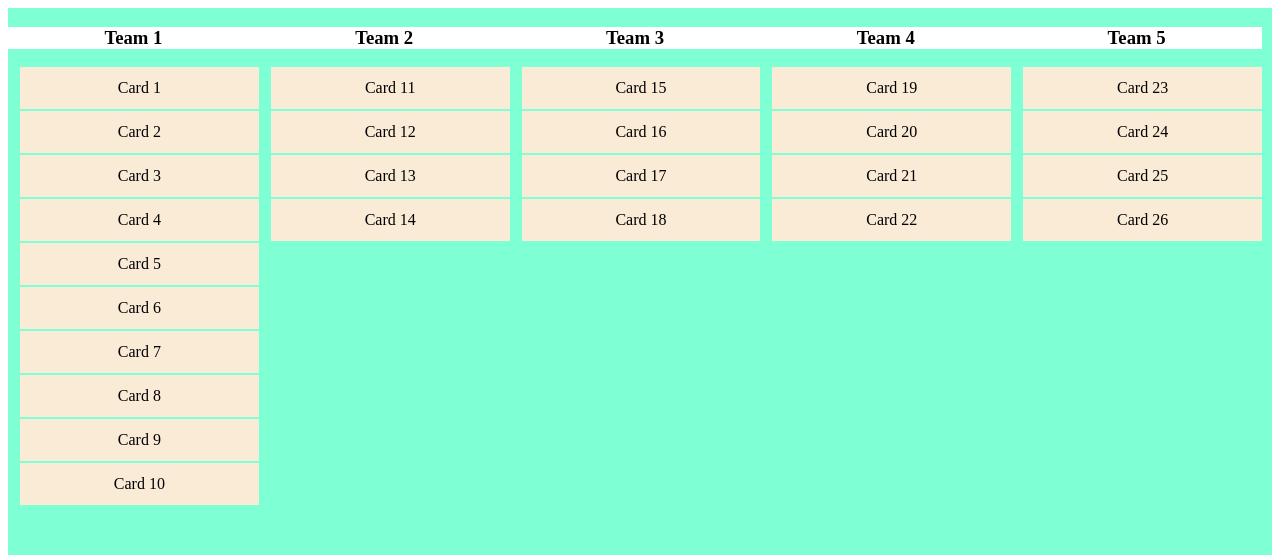
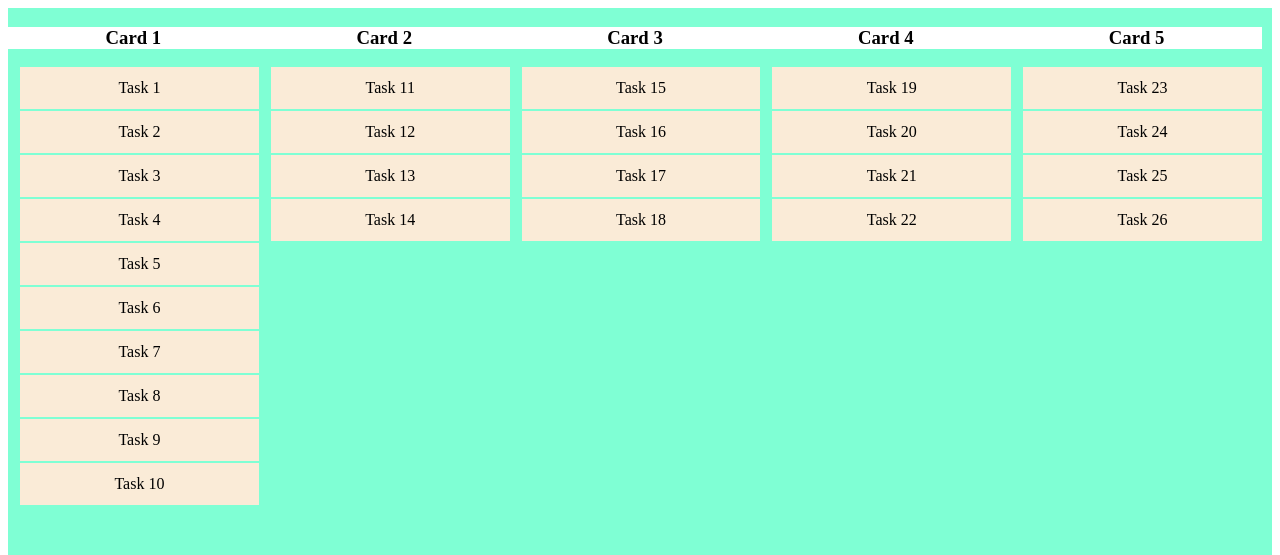
Before and after one commit to gokul1630/react-trello-clone, a React (Create React App) app: page / in a window 1280 px wide. Shown: the top 555 px of the page. Built offline with nearby package versions, Linux system fonts and the light colour scheme.

Commit message:
Optimise the json data structure & data modifier handlers

```diff
--- a/src/App.js
+++ b/src/App.js
@@ -1,9 +1,10 @@
 import React, { useReducer, useEffect } from 'react';
 import './style.css';
-import { columns } from './data.json';
+import { cards, tasks } from './data.json';
 
 const initialState = {
-  data: [],
+  cards: [],
+  tasks: [],
 };
 
 export default function App() {
@@ -12,45 +13,35 @@ export default function App() {
   }, initialState);
 
   useEffect(() => {
-    setData({ data: columns });
+    setData({ cards, tasks });
   }, []);
 
-  let cards = [...data?.data];
-  const onDrag = (columnIndex, cardIndex) => (event) => {
-    // search the column, which the onDragStart is fired then remove & transfer the matched id card data to onDrop receiver
+  const { cards: cardList, tasks: taskList } = data;
 
-    // filter the dragged column
-    const filteredColumn = cards[columnIndex];
+  const onDrag = (cardIndex) => (event) => {
+    // filter the dragged card
+    const draggedCard = taskList[cardIndex];
 
-    // removed the card from the filtered column
-    const removedCard = filteredColumn.data?.splice(cardIndex, 1)[0];
-
-    // transfer the removed card data to onDrop handler
-    event.dataTransfer.setData('item', JSON.stringify(removedCard));
-
-    // update the array with removed children
-    cards?.splice(columnIndex, 1, filteredColumn);
+    // transfer the dragged card data to onDrop handler
+    event.dataTransfer.setData(
+      'item',
+      JSON.stringify({ draggedCard, cardIndex })
+    );
   };
 
   const onDrop = (columnIndex) => (event) => {
-    // search the dropped column & add the received data from parent to the array
-
-    const data = [...cards];
+    const taskData = [...taskList];
 
     // get the data from the onDrag handler
-    const transferredData = JSON.parse(event.dataTransfer.getData('item'));
+    const { draggedCard, cardIndex } = JSON.parse(
+      event.dataTransfer.getData('item')
+    );
 
-    // filter the dropped column
-    const filter = data[columnIndex];
-
-    // add the transferred data to the filtered column data array
-    const modifiedData = { ...filter, data: [...filter.data, transferredData] };
-
-    // update the modified data to the dropped column
-    data.splice(columnIndex, 1, modifiedData);
+    // modify the parentId of the transferred data to the dropped column id
+    taskData.splice(cardIndex, 1, { ...draggedCard, parentId: columnIndex });
 
     // set the modified data to the state to render the changes on UI
-    setData({ data });
+    setData({ tasks: taskData });
   };
 
   // prevent the default event to allow the items to drop
@@ -58,27 +49,31 @@ export default function App() {
 
   return (
     <div className="container">
-      {data?.data?.map((item, columnIndex) => {
+      {cardList?.map(({ id: cardId, heading: cardTitle }) => {
         return (
           <div
             onDragOver={onDragOver}
-            onDrop={onDrop(columnIndex)}
-            key={columnIndex}
+            onDrop={onDrop(cardId)}
+            key={cardId}
             className="card-container"
           >
-            <h3 className="heading">{item.heading}</h3>
-            {item.data.map(({ title, id }, cardIndex) => (
-              <section
-                draggable
-                onDragOver={onDragOver}
-                onDragStart={onDrag(columnIndex, cardIndex)}
-                className="card"
-                key={id}
-                data-id={id}
-              >
-                {title}
-              </section>
-            ))}
+            <h3 className="heading">{cardTitle}</h3>
+            {taskList?.map(({ title: taskTitle, id, parentId }, cardIndex) => {
+              return (
+                parentId === cardId && (
+                  <section
+                    key={id}
+                    data-id={cardIndex}
+                    draggable
+                    className="card"
+                    onDragOver={onDragOver}
+                    onDragStart={onDrag(cardIndex)}
+                  >
+                    {taskTitle}
+                  </section>
+                )
+              );
+            })}
           </div>
         );
       })}
--- a/src/data.json
+++ b/src/data.json
@@ -1,134 +1,156 @@
 {
-  "columns": [
-    {
-      "heading": "Team 1",
-      "data": [
+  "cards": [
     {
       "id": 1,
-          "title": "Card 1"
+      "heading": "Card 1"
     },
     {
       "id": 2,
-          "title": "Card 2"
+      "heading": "Card 2"
     },
     {
       "id": 3,
-          "title": "Card 3"
+      "heading": "Card 3"
     },
     {
       "id": 4,
-          "title": "Card 4"
+      "heading": "Card 4"
     },
     {
       "id": 5,
-          "title": "Card 5"
+      "heading": "Card 5"
+    }
+  ],
+  "tasks": [
+    {
+      "id": 81,
+      "parentId": 5,
+      "title": "Task 23"
+    },
+    {
+      "id": 82,
+      "parentId": 5,
+      "title": "Task 24"
+    },
+    {
+      "id": 83,
+      "parentId": 5,
+      "title": "Task 25"
+    },
+    {
+      "id": 84,
+      "parentId": 5,
+      "title": "Task 26"
+    },
+    {
+      "id": 11,
+      "parentId": 2,
+      "title": "Task 11"
+    },
+    {
+      "id": 12,
+      "parentId": 2,
+      "title": "Task 12"
+    },
+    {
+      "id": 13,
+      "parentId": 2,
+      "title": "Task 13"
+    },
+    {
+      "id": 14,
+      "parentId": 2,
+      "title": "Task 14"
+    },
+    {
+      "id": 19,
+      "parentId": 4,
+      "title": "Task 19"
+    },
+    {
+      "id": 29,
+      "parentId": 4,
+      "title": "Task 20"
+    },
+    {
+      "id": 39,
+      "parentId": 4,
+      "title": "Task 21"
+    },
+    {
+      "id": 49,
+      "parentId": 4,
+      "title": "Task 22"
+    },
+    {
+      "id": 15,
+      "parentId": 3,
+      "title": "Task 15"
+    },
+    {
+      "id": 25,
+      "parentId": 3,
+      "title": "Task 16"
+    },
+    {
+      "id": 35,
+      "parentId": 3,
+      "title": "Task 17"
+    },
+    {
+      "id": 45,
+      "parentId": 3,
+      "title": "Task 18"
+    },
+    {
+      "id": 1,
+      "parentId": 1,
+      "title": "Task 1"
+    },
+    {
+      "id": 2,
+      "parentId": 1,
+      "title": "Task 2"
+    },
+    {
+      "id": 3,
+      "parentId": 1,
+      "title": "Task 3"
+    },
+    {
+      "id": 4,
+      "parentId": 1,
+      "title": "Task 4"
+    },
+    {
+      "id": 5,
+      "parentId": 1,
+      "title": "Task 5"
     },
     {
       "id": 6,
-          "title": "Card 6"
+      "parentId": 1,
+      "title": "Task 6"
     },
     {
       "id": 7,
-          "title": "Card 7"
+      "parentId": 1,
+      "title": "Task 7"
     },
     {
       "id": 8,
-          "title": "Card 8"
+      "parentId": 1,
+      "title": "Task 8"
     },
     {
       "id": 9,
-          "title": "Card 9"
+      "parentId": 1,
+      "title": "Task 9"
     },
     {
       "id": 10,
-          "title": "Card 10"
-        }
-      ]
-    },
-    {
-      "heading": "Team 2",
-      "data": [
-        {
-          "id": 11,
-          "title": "Card 11"
-        },
-        {
-          "id": 12,
-          "title": "Card 12"
-        },
-        {
-          "id": 13,
-          "title": "Card 13"
-        },
-        {
-          "id": 14,
-          "title": "Card 14"
-        }
-      ]
-    },
-    {
-      "heading": "Team 3",
-      "data": [
-        {
-          "id": 15,
-          "title": "Card 15"
-        },
-        {
-          "id": 25,
-          "title": "Card 16"
-        },
-        {
-          "id": 35,
-          "title": "Card 17"
-        },
-        {
-          "id": 45,
-          "title": "Card 18"
-        }
-      ]
-    },
-
-    {
-      "heading": "Team 4",
-      "data": [
-        {
-          "id": 19,
-          "title": "Card 19"
-        },
-        {
-          "id": 29,
-          "title": "Card 20"
-        },
-        {
-          "id": 39,
-          "title": "Card 21"
-        },
-        {
-          "id": 49,
-          "title": "Card 22"
-        }
-      ]
-    },
-    {
-      "heading": "Team 5",
-      "data": [
-        {
-          "id": 81,
-          "title": "Card 23"
-        },
-        {
-          "id": 82,
-          "title": "Card 24"
-        },
-        {
-          "id": 83,
-          "title": "Card 25"
-        },
-        {
-          "id": 84,
-          "title": "Card 26"
+      "parentId": 1,
+      "title": "Task 10"
     }
   ]
 }
-  ]
-}
```
Lines whose indentation alone changed are shown as unchanged.
